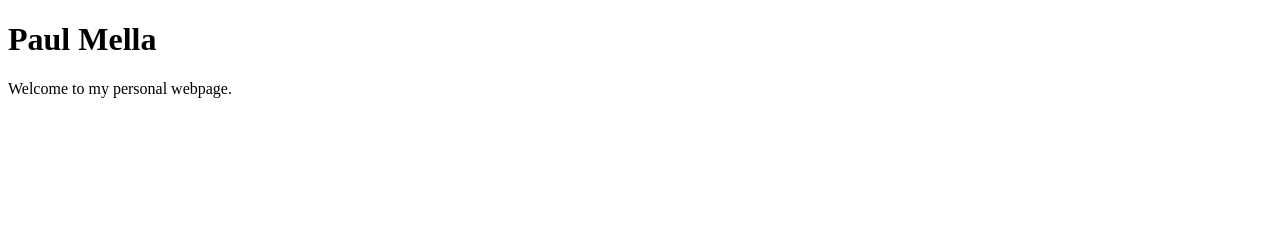
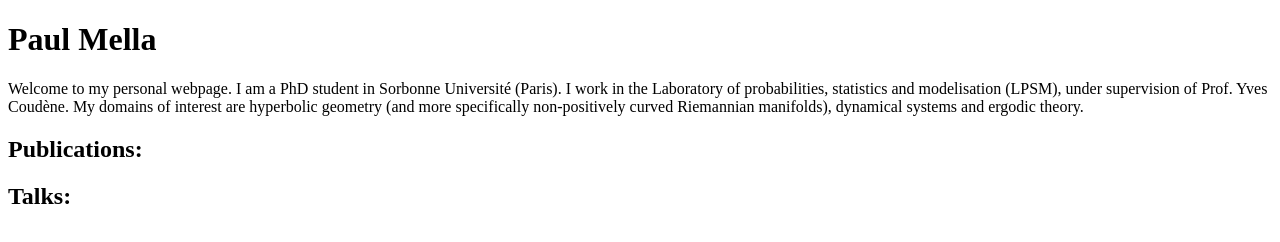
Before and after one commit to paulmella123-droid/paulmella123-droid.github.io, a plain HTML site: page index.html in a window 1280 px wide. Drawn offline with Linux system fonts and the light colour scheme.

Commit message:
Update personal webpage content
Expanded personal introduction and added sections for publications and talks.

```diff
--- a/index.html
+++ b/index.html
@@ -6,6 +6,14 @@
 </head>
 <body>
   <h1>Paul Mella</h1>
-  <p>Welcome to my personal webpage.</p>
+  <p>Welcome to my personal webpage. I am a PhD student in Sorbonne Université (Paris). I work in the Laboratory of
+  probabilities, statistics and modelisation (LPSM), under supervision of Prof. Yves Coudène. My domains of interest
+  are hyperbolic geometry (and more specifically non-positively curved Riemannian manifolds), dynamical systems and
+  ergodic theory.</p>
+
+  <h2>Publications:</h2>
+
+  <h2>Talks:</h2>
+
 </body>
 </html>
```
